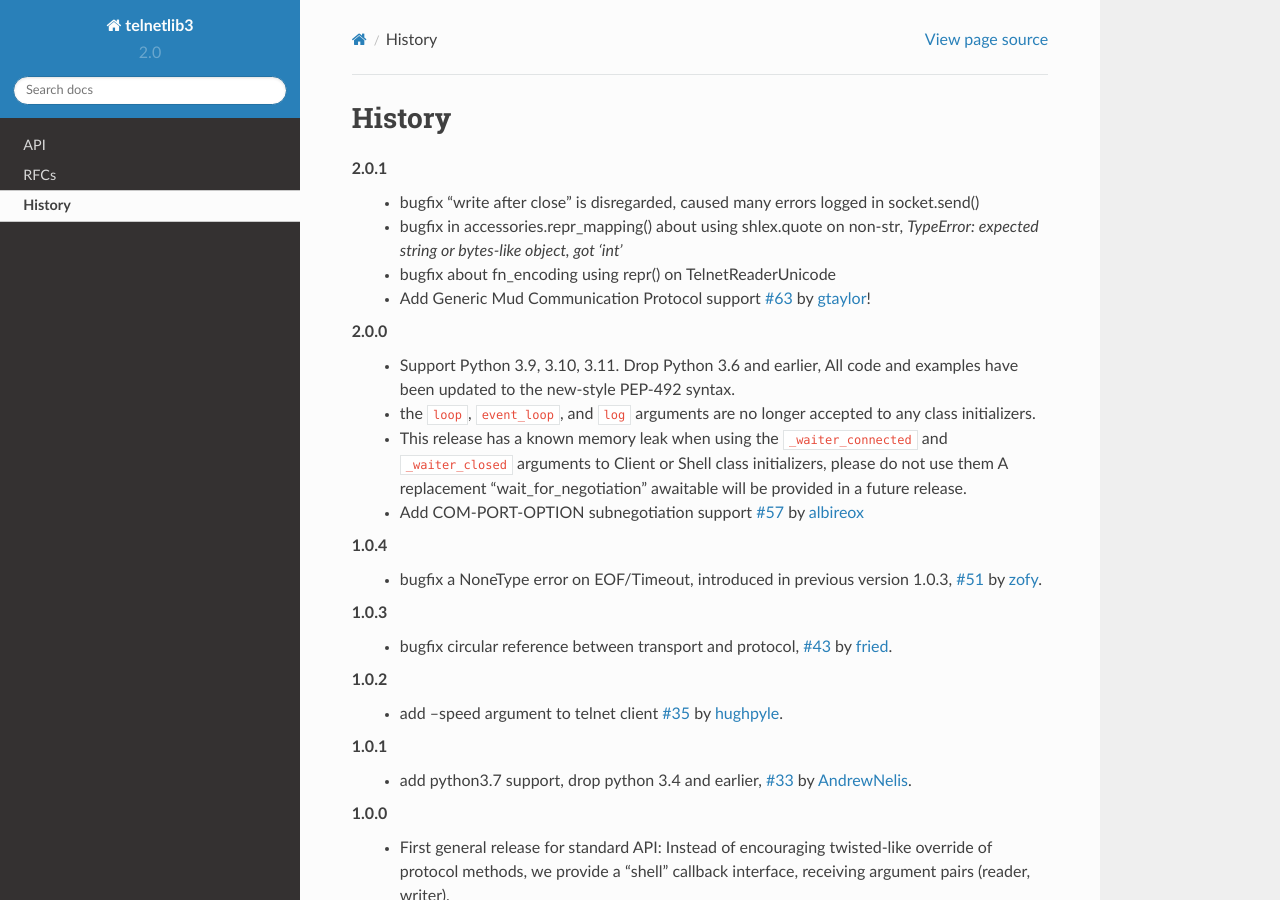
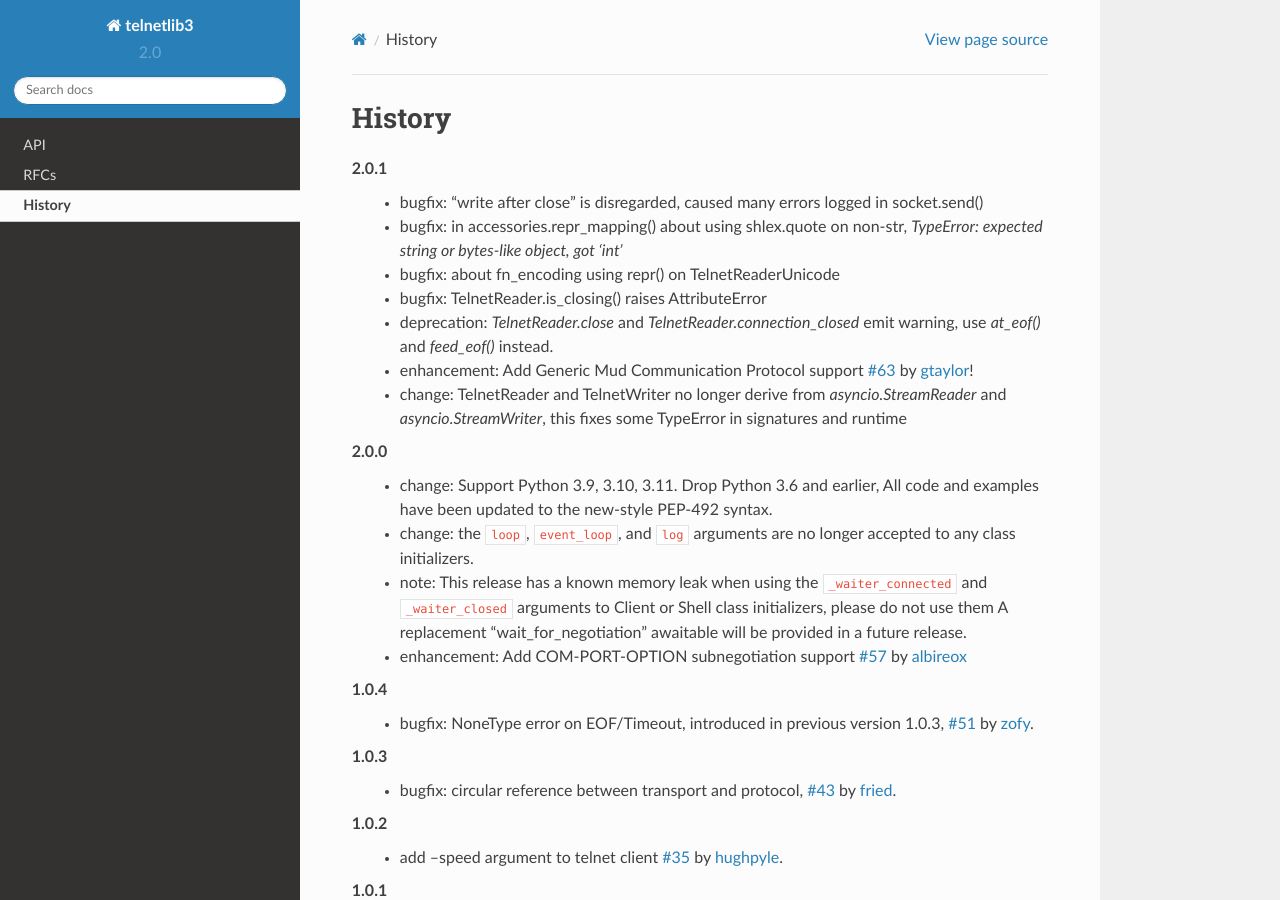
Before and after one commit to jquast/telnetlib3, a Sphinx documentation site: the page built from docs/history.rst, in a window 1280 px wide and 900 px high. Built offline with Sphinx 7.4.7 and the Read the Docs theme 2.0.0, drawn with Linux system fonts in a browser that asks for light colours.

Commit message:
update/refactor changelog

```diff
--- a/docs/history.rst
+++ b/docs/history.rst
@@ -1,31 +1,37 @@
 History
 =======
 2.0.1
- * bugfix "write after close" is disregarded, caused many errors logged in socket.send()
- * bugfix in accessories.repr_mapping() about using shlex.quote on non-str,
+ * bugfix: "write after close" is disregarded, caused many errors logged in socket.send()
+ * bugfix: in accessories.repr_mapping() about using shlex.quote on non-str,
    `TypeError: expected string or bytes-like object, got 'int'`
- * bugfix about fn_encoding using repr() on TelnetReaderUnicode
- * Add Generic Mud Communication Protocol support :ghissue:`63` by
+ * bugfix: about fn_encoding using repr() on TelnetReaderUnicode
+ * bugfix: TelnetReader.is_closing() raises AttributeError
+ * deprecation: `TelnetReader.close` and `TelnetReader.connection_closed` emit
+   warning, use `at_eof()` and `feed_eof()` instead.
+ * enhancement: Add Generic Mud Communication Protocol support :ghissue:`63` by
    :ghuser:`gtaylor`!
+ * change: TelnetReader and TelnetWriter no longer derive from
+   `asyncio.StreamReader` and `asyncio.StreamWriter`, this fixes some TypeError
+   in signatures and runtime
 
 2.0.0
- * Support Python 3.9, 3.10, 3.11. Drop Python 3.6 and earlier, All code
+ * change: Support Python 3.9, 3.10, 3.11. Drop Python 3.6 and earlier, All code
    and examples have been updated to the new-style PEP-492 syntax.
- * the ``loop``, ``event_loop``, and ``log`` arguments are no longer accepted to
+ * change: the ``loop``, ``event_loop``, and ``log`` arguments are no longer accepted to
    any class initializers.
- * This release has a known memory leak when using the ``_waiter_connected`` and
+ * note: This release has a known memory leak when using the ``_waiter_connected`` and
    ``_waiter_closed`` arguments to Client or Shell class initializers, please do
    not use them A replacement "wait_for_negotiation" awaitable will be provided
    in a future release.
- * Add COM-PORT-OPTION subnegotiation support :ghissue:`57` by
+ * enhancement: Add COM-PORT-OPTION subnegotiation support :ghissue:`57` by
    :ghuser:`albireox`
 
 1.0.4
- * bugfix a NoneType error on EOF/Timeout, introduced in previous
+ * bugfix: NoneType error on EOF/Timeout, introduced in previous
    version 1.0.3, :ghissue:`51` by :ghuser:`zofy`.
 
 1.0.3
-  * bugfix circular reference between transport and protocol, :ghissue:`43` by
+  * bugfix: circular reference between transport and protocol, :ghissue:`43` by
     :ghuser:`fried`.
 
 1.0.2
```
